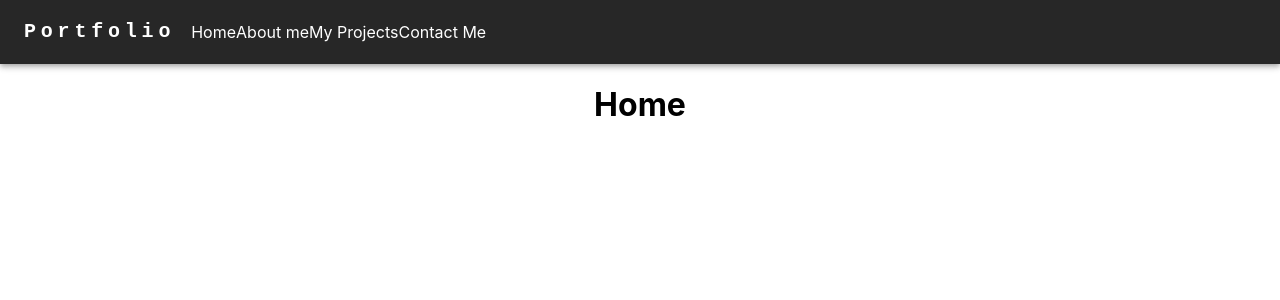
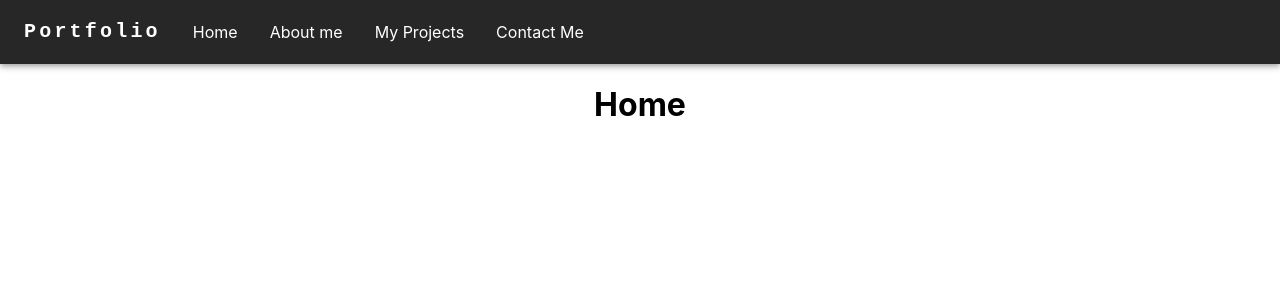
Before and after one commit to Jayse19/ReactPortfolioWithTypscript, a React (Create React App) app: page / in a window 1280 px wide. Shown: the top 300 px of the page. Built offline with nearby package versions, Linux system fonts and the light colour scheme.

Commit message:
fixed AppBar, Installed packages

```diff
--- a/package.json
+++ b/package.json
@@ -4,7 +4,10 @@
   "version": "0.1.0",
   "private": true,
   "dependencies": {
+    "@emotion/react": "^11.10.4",
+    "@emotion/styled": "^11.10.4",
     "@mui/icons-material": "^5.10.3",
+    "@mui/material": "^5.10.5",
     "@testing-library/jest-dom": "^5.16.5",
     "@testing-library/react": "^13.4.0",
     "@testing-library/user-event": "^13.5.0",
--- a/src/Components/AppBar.tsx
+++ b/src/Components/AppBar.tsx
@@ -42,7 +42,7 @@ const ResponsiveAppBar = () => {
     const LinkStyle = styled(Link)`
     color: White;
     text-decoration: none;
-    margin: Irem;
+    margin: 1rem;
     position: relative;
     `;
 
@@ -59,10 +59,10 @@ const ResponsiveAppBar = () => {
                             href="/"
                             sx={{
                                 mr: 2,
-                                display: { xs: 'none', md: 'flex' },
+                                display: { md: 'flex' },
                                 fontFamily: 'monospace',
                                 fontWeight: 700,
-                                letterSpacing: '.3rem',
+                                letterSpacing: '.2rem',
                                 color: 'inherit',
                                 textDecoration: 'none',
                             }}
@@ -105,7 +105,7 @@ const ResponsiveAppBar = () => {
                                 ))}
                             </Menu>
                         </Box>
-                        <Box sx={{ flexGrow: 1, display: { xs: 'none', md: 'flex' } }}>
+                        <Box sx={{ flexGrow: .5, display: { md: 'flex' } }}>
                             {pages.map((page) => (
                                 <LinkStyle
                                     to={page.href}
```
Also changed, not shown: 1 other file (tests, documents, lock files or other folders).
